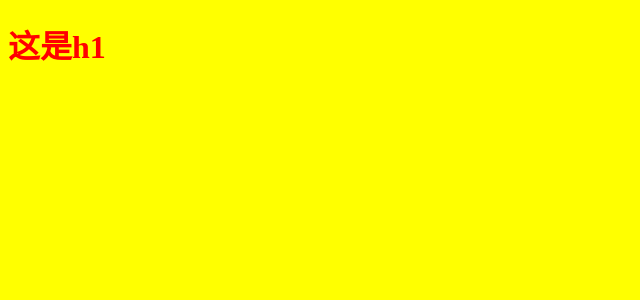
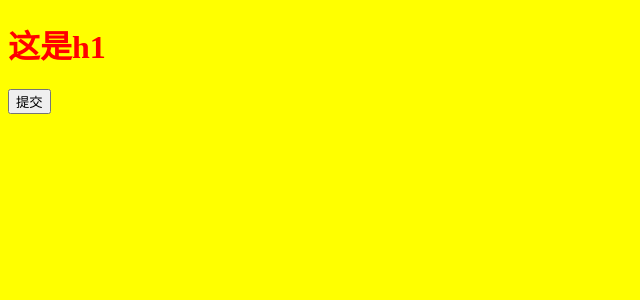
Before and after one commit to SHPengJarsn/SHPengJarsn.github.io, a Jekyll site: the page index.html, which Jekyll copies as it is, in a window 1280 px wide. Shown: the top 300 px of the page, without its empty margins (0-640 px from the left). Built offline with Jekyll 4.4.1, drawn with Linux system fonts in a browser that asks for light colours; nearby versions of some CDN libraries.

Commit message:
应用jquery

```diff
--- a/index.html
+++ b/index.html
@@ -13,9 +13,14 @@
 
 	<body>
 	<h1>这是h1</h1>
+	<button>提交</button>
 	</body>
 	<script src="https://cdn.bootcss.com/jquery/3.2.1/jquery.js"></script>
 	<script type="text/javascript">
-		console.log($)
+		$(document).ready(function(){
+			$("button").click(function(){
+				console.log(1111)
+			})
+		})
 	</script>
 </html>
```
